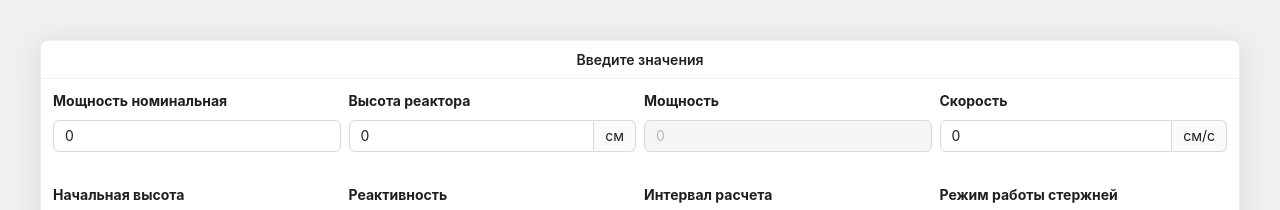
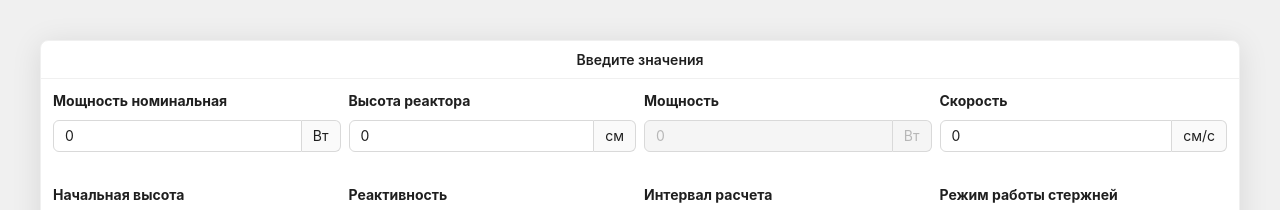
Before and after one commit to GalichAnton/reactor_calc, a React (Vite) app: page / in a window 1280 px wide. Shown: the top 210 px of the page. Built offline with nearby package versions, Linux system fonts and the light colour scheme.

Commit message:
add measurments

```diff
--- a/src/components/form/AppForm.tsx
+++ b/src/components/form/AppForm.tsx
@@ -102,6 +102,7 @@ const AppForm = () => {
                                 placeholder={'Мощность номинальная'}
                                 value={nominalPower}
                                 onChange={onChangeNominalPowerHandler}
+                                addonAfter={'Вт'}
                             />
                         </Form.Item>
                     </Col>
@@ -129,6 +130,7 @@ const AppForm = () => {
                                 placeholder={'Мощность'}
                                 disabled={true}
                                 value={power}
+                                addonAfter={'Вт'}
                             />
                         </Form.Item>
                     </Col>
```
